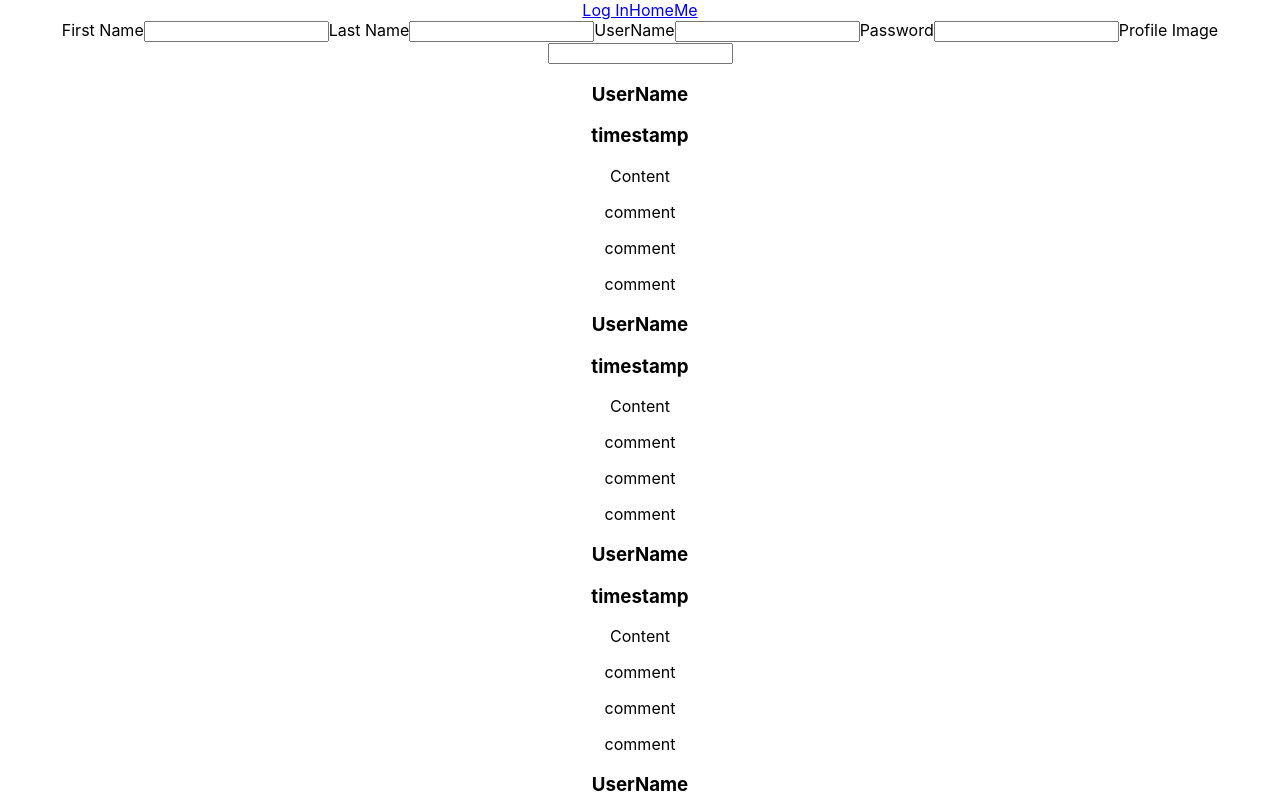
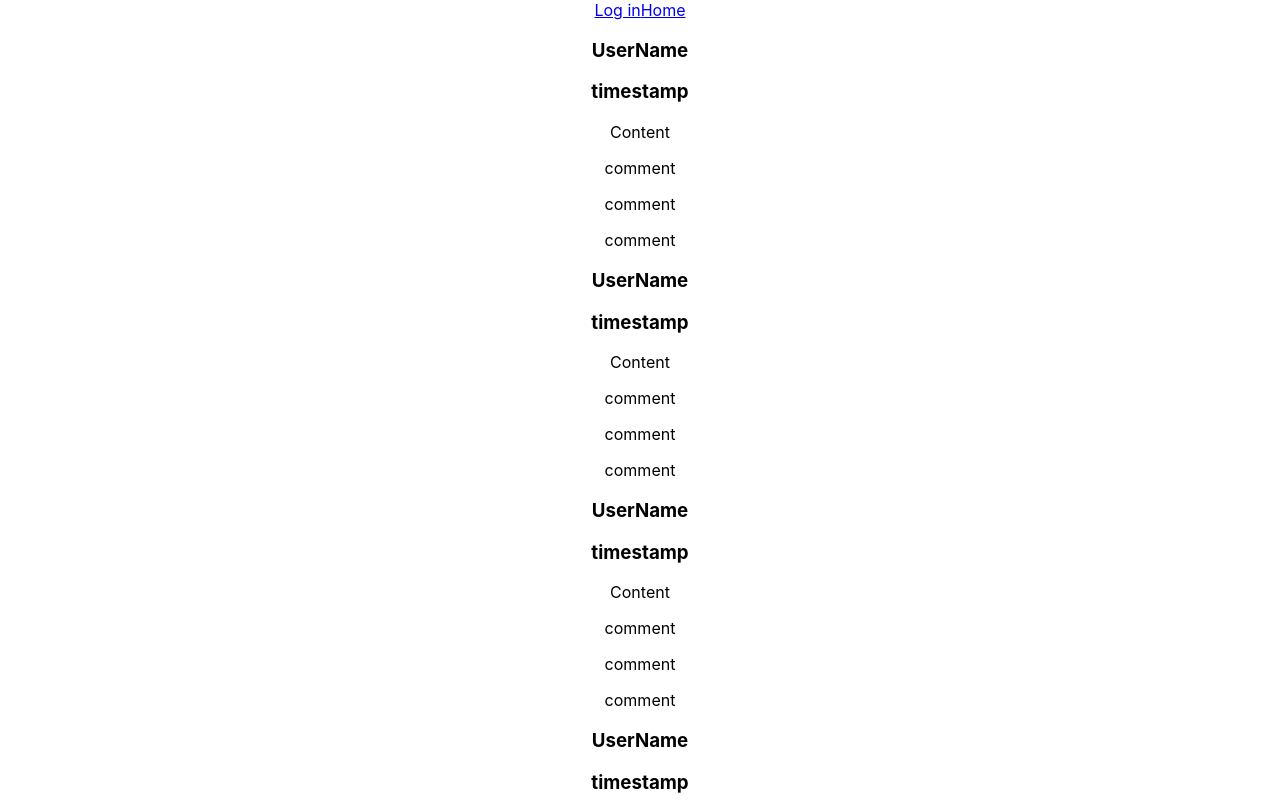
Before and after one commit to eurobi/phase-3-sinatra-react-project-frontend, a React (Create React App) app in the folder my-app-frontend/: page / in a window 1280 px wide. Shown: the top 800 px of the page. Built offline with nearby package versions, Linux system fonts and the light colour scheme.

Commit message:
login, log out, and create user

```diff
--- a/my-app-frontend/src/App.js
+++ b/my-app-frontend/src/App.js
@@ -3,16 +3,21 @@ import NavBar from './components/NavBar'
 import LogIn from './components/LogIn'
 import PostList from './components/PostList';
 import { useEffect, useState } from 'react';
+import { Routes, Route, useHistory } from "react-router-dom";
 
 
 function App() {
-  const [user, setUser] = useState([])
+  const [user, setUser] = useState(null)
   const [posts, setPosts] = useState([])
   return (
     <div className="App">
-      <NavBar/>
-      <LogIn />
-      <PostList/>
+      <NavBar setUser={setUser} user={user}/>
+        <Routes>
+          <Route path='/' element={<PostList/>}/>
+          <Route path='/login' element={user === null? <LogIn setUser={setUser}/> : <></>}/>
+        </Routes>
+
+
     </div>
   );
 }
--- /dev/null
+++ b/my-app-frontend/src/components/ExistingUserForm.js
@@ -0,0 +1,47 @@
+import React from "react";
+import { useState, useEffect } from "react";
+import {useNavigate} from 'react-router-dom'
+
+
+function ExistingUserForm({setUser}){
+    const history = useNavigate()
+    const [formData, setFormData] = useState({
+        userName: "",
+        password: ""
+    })
+
+    function handleSubmit(e){
+        e.preventDefault()
+        fetch(`http://localhost:9292/search-users/${formData.userName}`)
+        .then(r => r.json())
+        .then(user => {
+            if(user === null){
+                alert(`Cannot find user with username: ${formData.userName}`)
+            }
+            else if(user.password !== formData.password){
+                alert(`Incorrect password`)
+            }
+            else{
+                setUser(user)
+                history('/')
+
+            }
+        })
+
+    }
+
+
+    return(
+        <div>
+            <form onSubmit={handleSubmit}>
+                <label for="username-field">UserName</label>
+                    <input value={formData.userName} onChange={(e) => setFormData({...formData, userName: e.target.value})} id="username-field" className="user-form-input"></input>
+                <label for="password-field">Password</label>
+                    <input value={formData.password} onChange={(e) => setFormData({...formData, password: e.target.value})} id="password-field" className="user-form-input"></input>
+                <input type='submit'></input>
+            </form>
+        </div>
+    )
+}
+
+export default ExistingUserForm
--- a/my-app-frontend/src/components/LogIn.js
+++ b/my-app-frontend/src/components/LogIn.js
@@ -1,21 +1,19 @@
 import React from "react";
+import { useState, useEffect } from "react";
+import NewUserForm from "./NewUserForm";
+import ExistingUserForm from "./ExistingUserForm";
 
 
-function LogIn({ user }){
+function LogIn({ setUser }){
+    const [newUser, changeExistingUser] = useState(true)
+    function handleClick(){
+        changeExistingUser(!newUser)
+    }
     return(
         <div>
-            <form>
-                <label for="first-name-field">First Name</label>
-                    <input id="first-name-field" className="user-form-input"></input>
-                <label for="last-name-field">Last Name</label>
-                    <input id="last-name-field" className="user-form-input"></input>
-                <label for="username-field">UserName</label>
-                    <input id="username-field" className="user-form-input"></input>
-                <label for="password-field">Password</label>
-                    <input id="password-field" className="user-form-input"></input>
-                <label for="img-field">Profile Image</label>
-                    <input id="img-field" className="user-form-input"></input>
-            </form>
+            {newUser? <h1>Sign-up</h1> : <h1>Log in</h1>}
+            {newUser? <NewUserForm setUser={setUser}/> : <ExistingUserForm setUser={setUser}/>}
+            <button onClick={handleClick}>{newUser? "Already have an account? Sign in" : "Click to Sign Up"}</button>
         </div>
     )
 }
--- a/my-app-frontend/src/components/NavBar.js
+++ b/my-app-frontend/src/components/NavBar.js
@@ -1,12 +1,16 @@
-import React from "react";
+import React, { useReducer } from "react";
 import { NavLink } from 'react-router-dom';
 
-function NavBar(){
+function NavBar({setUser, user}){
+
+    function handleClick(){
+        setUser(null)
+    }
     return(
         <>
-            <NavLink className='navItem' to='/'>Log In</NavLink>
+            {user !== null? <NavLink onClick={handleClick} className='navItem' to='/login'>Log out</NavLink> :<NavLink className='navItem' to='/login'>Log in</NavLink>}
             <NavLink className='navItem' to='/home'>Home</NavLink>
-            <NavLink className='navItem' to='/me'>Me</NavLink>
+            <NavLink className='navItem' to='/me'>{user? user.user_name : <></>}</NavLink>
         </>
     )
 }
--- /dev/null
+++ b/my-app-frontend/src/components/NewUserForm.js
@@ -0,0 +1,62 @@
+import React from "react";
+import { useState, useEffect } from "react";
+
+function NewUserForm({setUser}){
+    const [formData, setFormData] = useState({
+        firstName: "",
+        lastName: "",
+        userName: "",
+        password: "",
+        profileImg: ""
+    })
+
+    const [userNames, setUserNames] = useState([])
+
+    function handleSubmit(e){
+        e.preventDefault()
+        fetch("http://localhost:9292/users",{
+            method: "POST",
+            headers: {
+                'Content-Type': 'application/json'
+            },
+            body: JSON.stringify({
+                first_name: formData.firstName,
+                last_name: formData.lastName,
+                user_name: formData.userName,
+                password: formData.password,
+                profile_img: formData.profileImg
+            })
+        })
+        .then(r => r.json())
+        .then(newUser => {
+            setUserNames([...userNames, newUser.user_name])
+            setUser(newUser)
+        })
+    }
+
+    useEffect(() => {
+        fetch('http://localhost:9292/usernames')
+        .then(r => r.json())
+        .then(users => setUserNames(users))
+    },[])
+
+    return(
+        <div>
+            <form onSubmit={handleSubmit}>
+                <label for="first-name-field">First Name</label>
+                    <input value={formData.firstName} onChange={(e) => setFormData({...formData, firstName: e.target.value})} id="first-name-field" className="user-form-input"></input>
+                <label for="last-name-field">Last Name</label>
+                    <input value={formData.lastName} onChange={(e) => setFormData({...formData, lastName: e.target.value})} id="last-name-field" className="user-form-input"></input>
+                <label for="username-field">UserName</label>
+                    <input value={formData.userName} onChange={(e) => setFormData({...formData, userName: e.target.value})} id="username-field" className="user-form-input"></input>
+                <label for="password-field">Password</label>
+                    <input value={formData.password} onChange={(e) => setFormData({...formData, password: e.target.value})} id="password-field" className="user-form-input"></input>
+                <label for="img-field">Profile Image</label>
+                    <input value={formData.profileImg} onChange={(e) => setFormData({...formData, profileImg: e.target.value})} id="img-field" className="user-form-input"></input>
+                <input type='submit'></input>
+            </form>
+        </div>
+    )
+}
+
+export default NewUserForm
```
